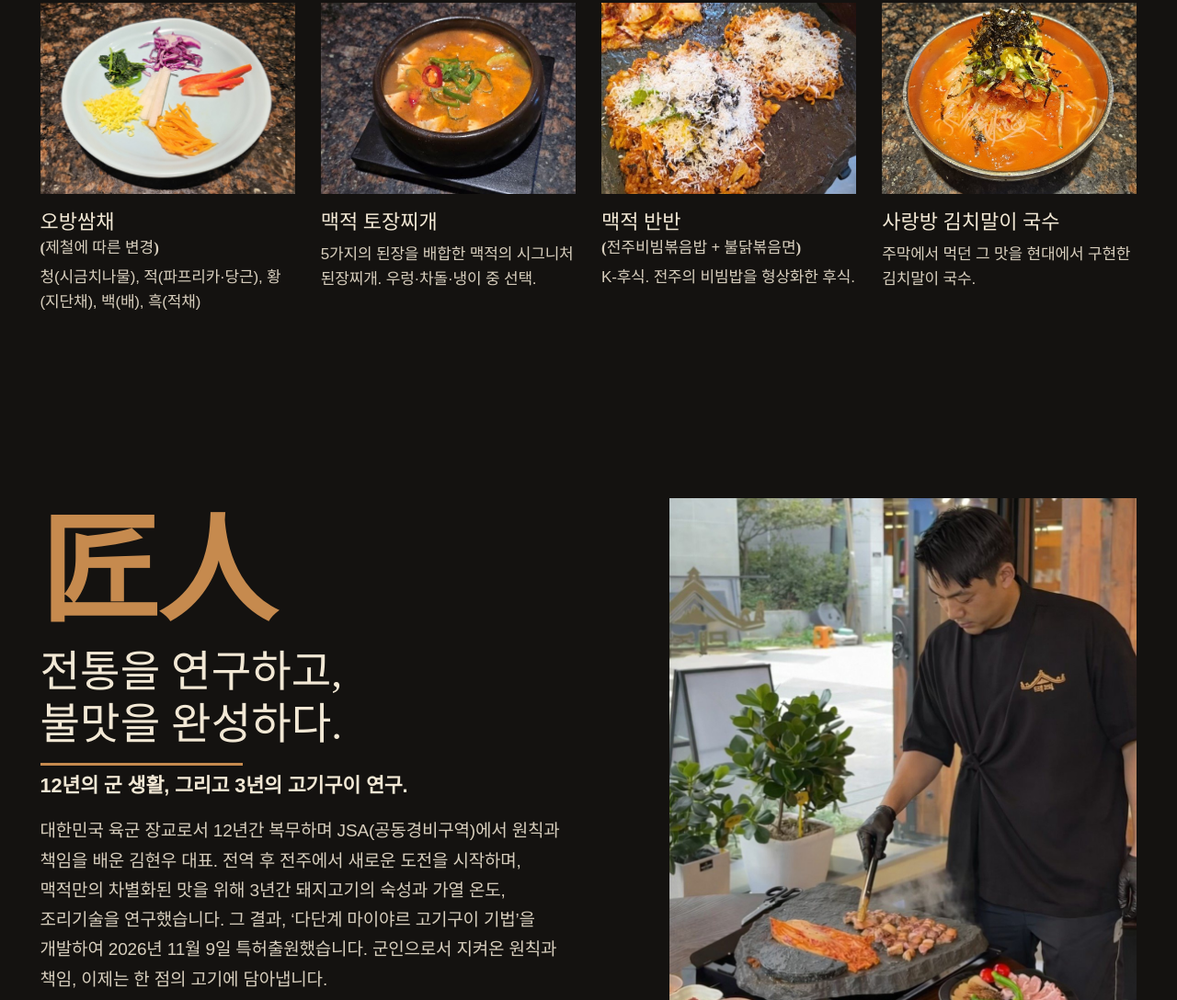
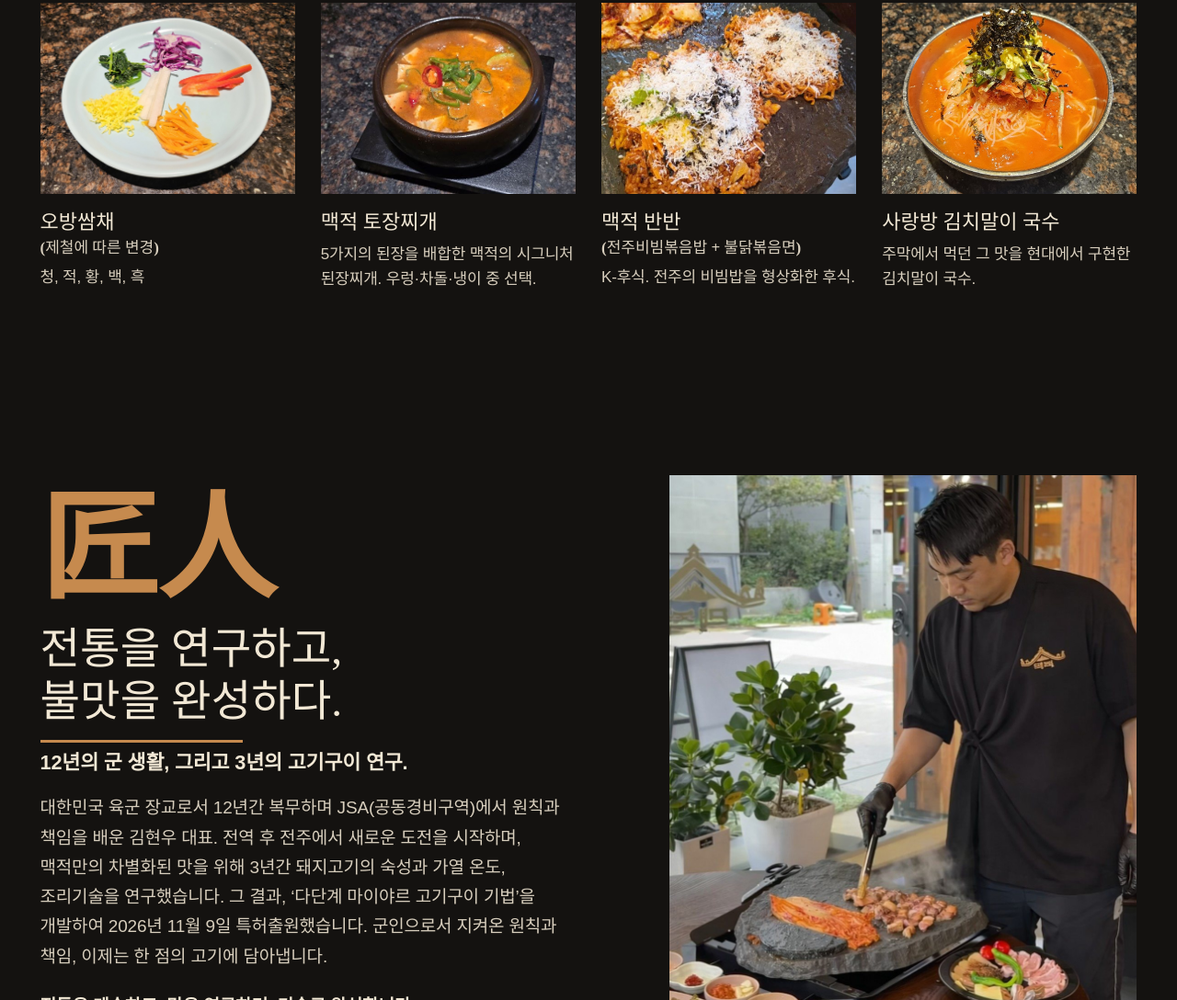
Before and after one commit to HONEST-FAMILY/maekjeok-drafts-1496, a plain HTML site: page 2-1/index.html in a window 1280 px wide. Shown: the part 6722-7810 px from the top of the page at 92% size. Drawn offline with Linux system fonts and the light colour scheme; animation ran at ten frames a second; a web font is replaced by a local one.

Commit message:
맥적 2안 수정본(2-1) 오방쌈채 설명을 고객 수정대로 '청, 적, 황, 백, 흑'으로 — 색 뒤 괄호의 채소 이름을 뺌(제철에 따라 바뀌는 구성), 사진 설명·다른 곁들임 메뉴는 그대로

```diff
--- a/2-1/index.html
+++ b/2-1/index.html
@@ -247,7 +247,7 @@
         <li class="side">
           <img src="../assets/photo/obang_plate_2.jpg" alt="청자색 접시에 담은 오방쌈채 — 시금치나물, 적채, 배, 파프리카, 당근, 지단채" width="1200" height="843" loading="lazy">
           <h3>오방쌈채 <span class="side__sub">(제철에 따른 변경)</span></h3>
-          <p>청(시금치나물), 적(파프리카·당근), 황(지단채), 백(배), 흑(적채)</p>
+          <p>청, 적, 황, 백, 흑</p>
         </li>
         <li class="side">
           <img src="../assets/photo/jjigae_s.jpg" alt="뚝배기에 끓인 맥적 토장찌개" width="669" height="502" loading="lazy">
```
